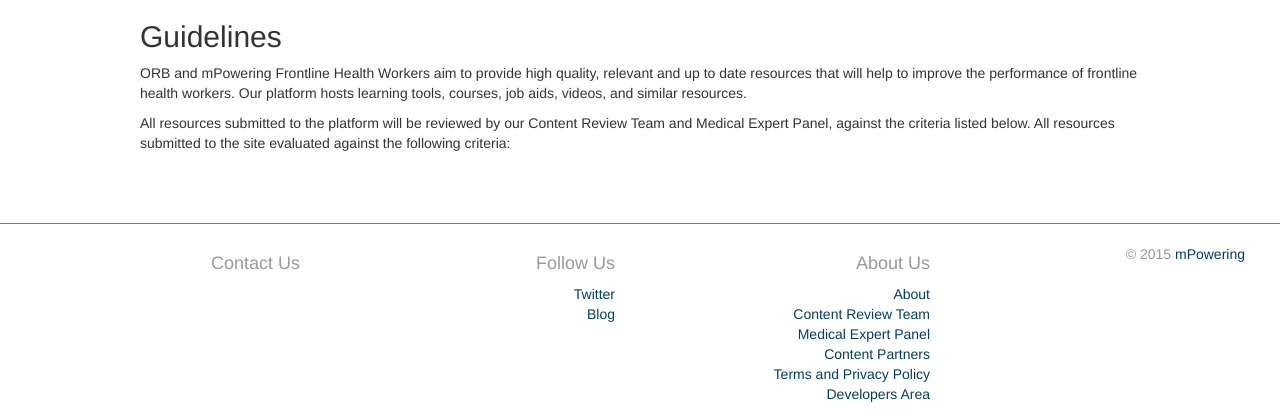
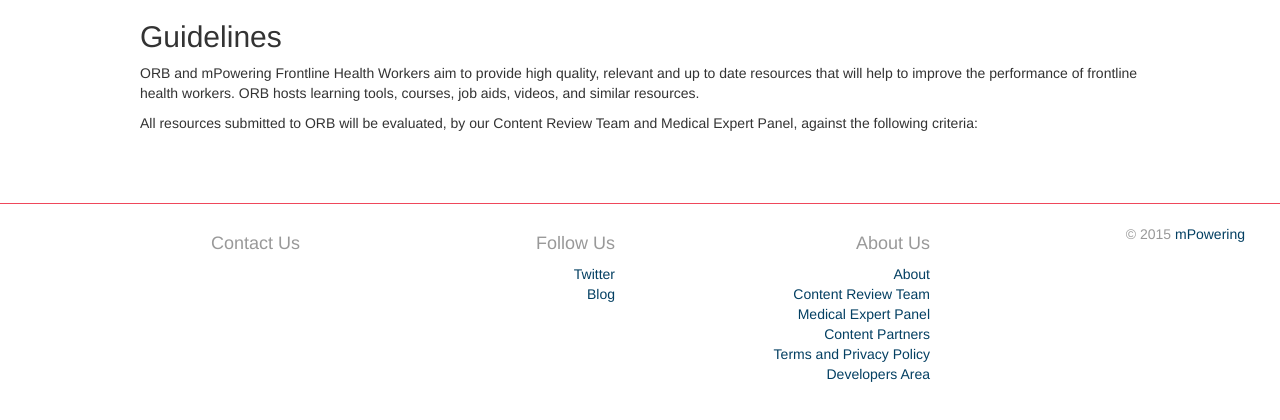
Before and after one commit to mPowering/django-orb, a Django app: template orb/templates/orb/resource/guidelines.html in a window 1280 px wide. Shown: the part 70-490 px from the top of the page. Run offline with Django 3.2, Linux system fonts and the light colour scheme; the template is opened without the code that fills it, so the values that code supplies are empty; parts of the project's set-up code (start-up, migrations or seed data) failed here and were passed over; some libraries are stand-ins or nearby versions.

Commit message:
OPEN - task 45: Check over guidelines page http://github.com/mpowering/django-orb/issues/issue/45

```diff
--- a/orb/templates/orb/resource/guidelines.html
+++ b/orb/templates/orb/resource/guidelines.html
@@ -10,22 +10,23 @@
 {% blocktrans %}
 <p>ORB and mPowering Frontline Health Workers aim to provide high
 	quality, relevant and up to date resources that will help to improve
-	the performance of frontline health workers. Our platform hosts
+	the performance of frontline health workers. ORB hosts
 	learning tools, courses, job aids, videos, and similar resources.</p>
-{% endblocktrans %} {% blocktrans %}
-<p>All resources submitted to the platform will be reviewed by our
-	Content Review Team and Medical Expert Panel, against the criteria
-	listed below. All resources submitted to the site evaluated against the
-	following criteria:</p>
+{% endblocktrans %}
+
+{% blocktrans %}
+<p>All resources submitted to ORB will be evaluated, by our
+	Content Review Team and Medical Expert Panel, against the following
+	criteria:</p>
 {% endblocktrans %}
 
 {% for cc in criteria_categories %}
-	<strong>{{ cc.category }}</strong>
-	<ul>
+	<strong>{{ cc.category_order_by }}. {{ cc.category }}</strong>
+	<ol style="list-style-type: lower-roman;">
 		{% for c in cc.criteria %}
 			<li>{{ c.description }}</li>
 		{% endfor %}
-	</ul>
+	</ol>
 {% endfor %}
 
 {% endblock %}
--- a/orb/views.py
+++ b/orb/views.py
@@ -294,6 +294,7 @@ def resource_guidelines_view(request):
         obj = {}
         cat = ResourceCriteria.objects.filter(category=k).order_by('order_by')
         obj['category'] = cat[0].get_category_display()
+        obj['category_order_by'] = cat[0].category_order_by
         obj['criteria'] = cat
         #obj['category'] = k.get_category_display()
 
```
